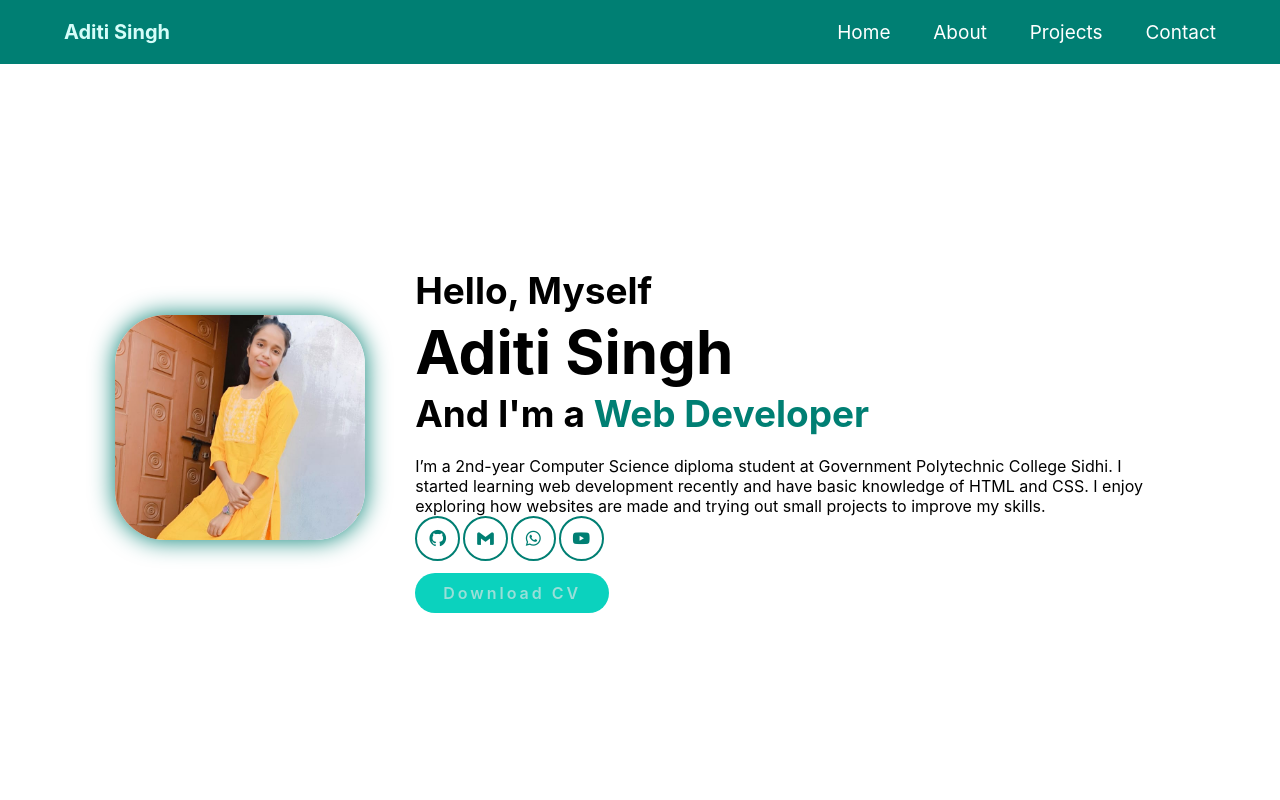
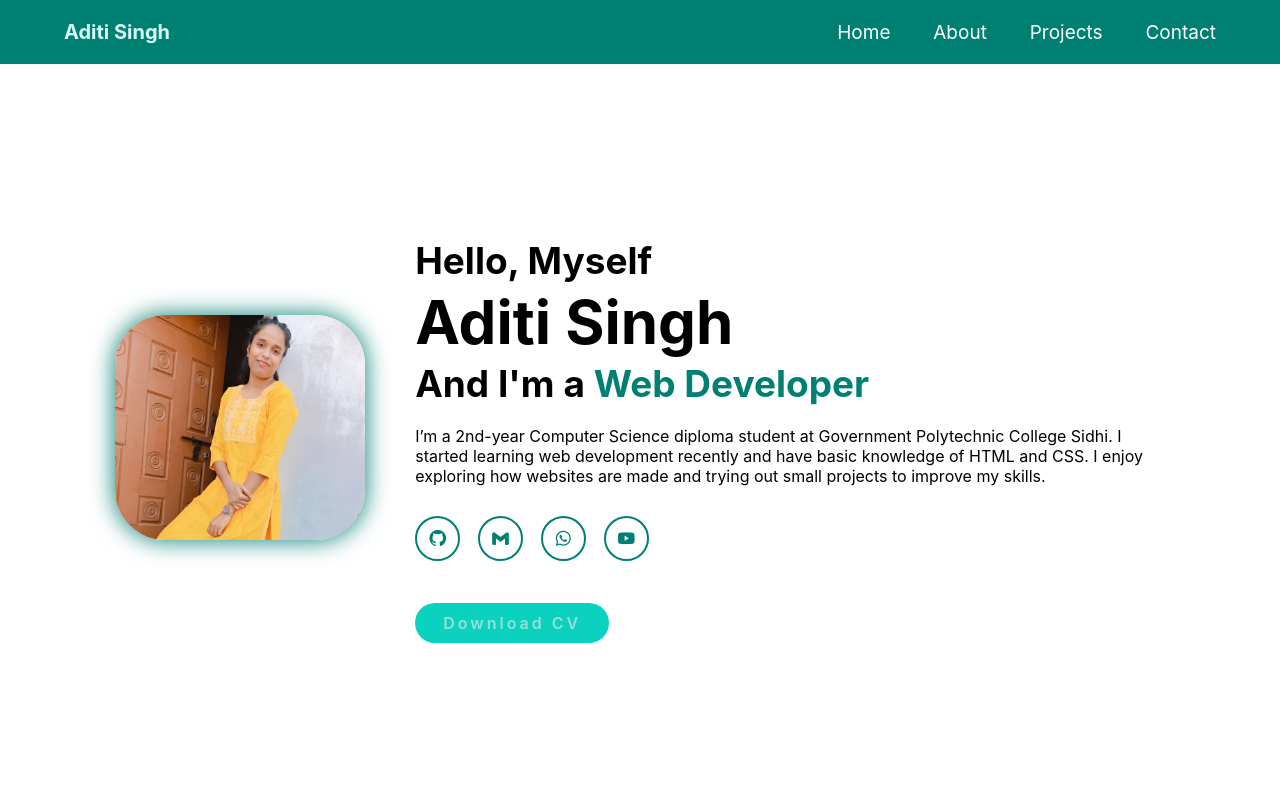
Before and after one commit to Badgirl12345/portfolio, a plain HTML site: page index.html in a window 1280 px wide. Shown: the top 800 px of the page. Drawn offline with nearby package versions, Linux system fonts and the light colour scheme.

Commit message:
Update style.css

```diff
--- a/style.css
+++ b/style.css
@@ -134,7 +134,7 @@ span{
   border-radius: 50%;
   font-size: 2rem;
   color: var(--main-color);
-  margin: 3rem 1.5rem 3rem o;
+  margin: 3rem 1.5rem 3rem 0;
   transition: 0.3s ease;
 }
 .social-media a:hover{
```
